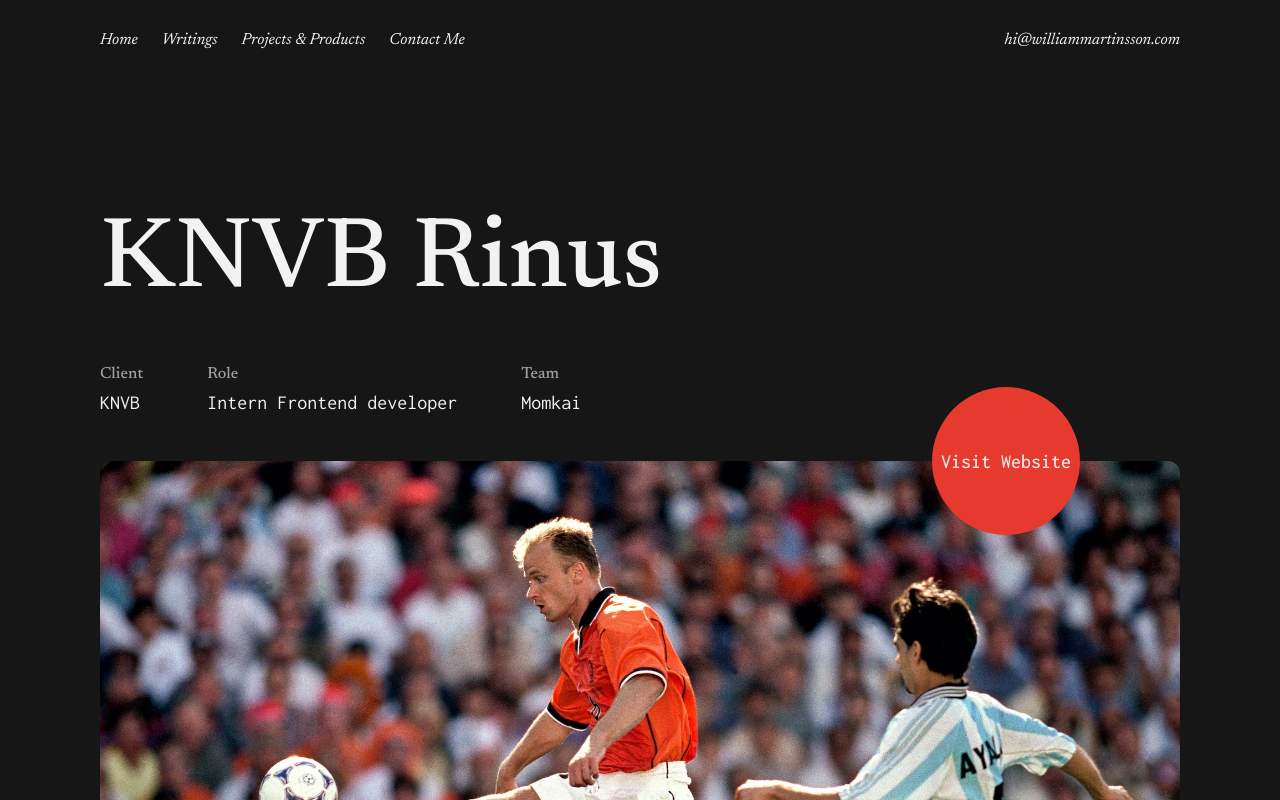
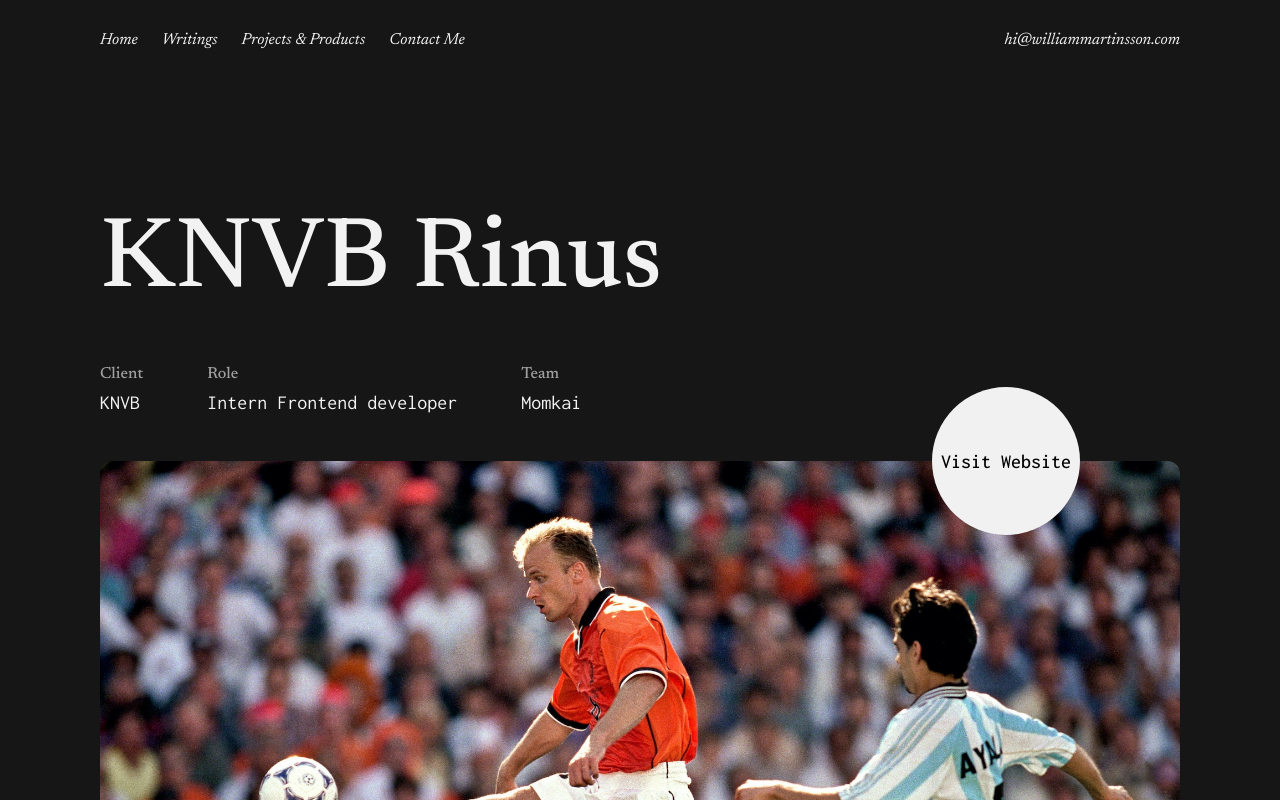
Before and after one commit to Marwil96/william, a Next.js app: page /projects/knvb-rinus in a window 1280 px wide. Shown: the top 800 px of the page. Built offline with nearby package versions, Linux system fonts and the light colour scheme.

Commit message:
changed linkbubble color

```diff
--- a/src/components/ProjectComponent.tsx
+++ b/src/components/ProjectComponent.tsx
@@ -124,8 +124,8 @@
   fontSize: '1.4rem',
   textAlign: 'center',
   position: 'absolute',
-  background: '#E63A2E',
-  color: '#EAEAEA',
+  background: '#F1F1F1',
+  color: '#000',
   borderRadius: '100%',
   zIndex: '1000',
   right: '1.6rem',
@@ -135,7 +135,7 @@
   cursor: 'pointer',
 
   '&:hover': {
-    transform: 'scale(1.2)',
+    background: '#CCCCCC',
   },
 
   '@bp1': {
```
